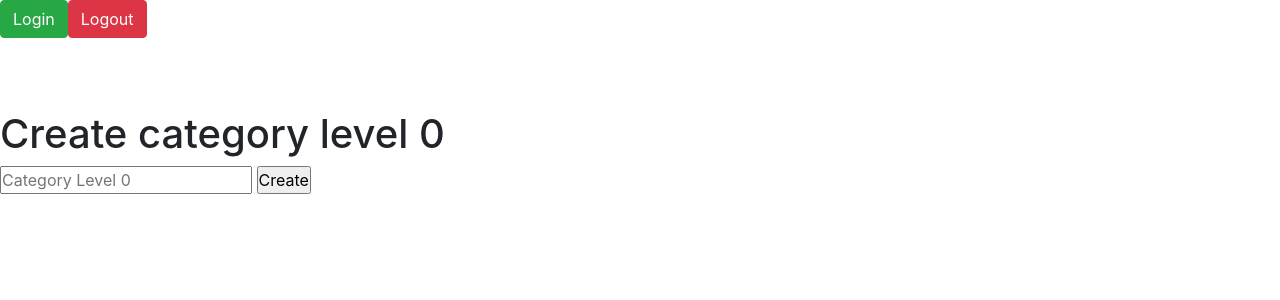
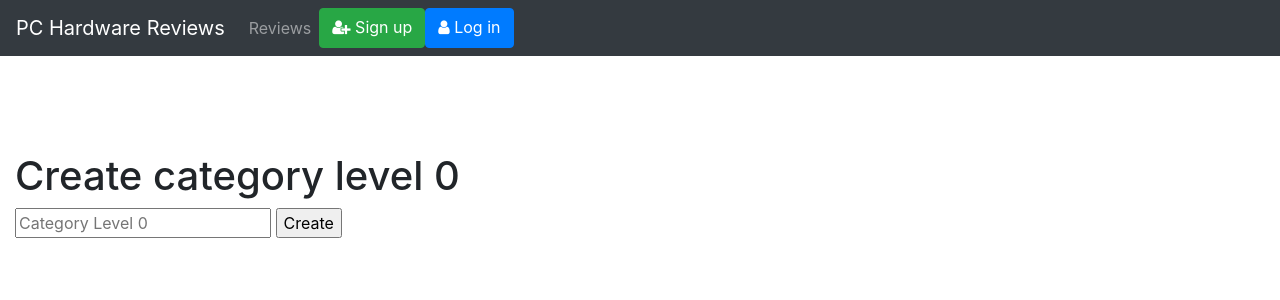
Before and after one commit to andrewsui/tgc07-project03, a Flask app: page /categories/create-0 in a window 1280 px wide. Shown: the top 300 px of the page. Run offline with Flask 2, Linux system fonts and the light colour scheme; some libraries are stand-ins or nearby versions.

Commit message:
Use bootstrap navbar in base template

```diff
--- a/static/css/style.css
+++ b/static/css/style.css
@@ -1,7 +1,7 @@
-* {
+/* * {
     margin: 0;
     padding: 0;
-}
+} */
 
 .vote-down {
     transform: scale(-1, 1);
--- a/templates/base-template.html
+++ b/templates/base-template.html
@@ -40,7 +40,26 @@
 </head>
 
 <body>
-    <a href="{{ url_for('login') }}" class="btn btn-success">Login</a><a href="{{ url_for('logout') }}" class="btn btn-danger">Logout</a>
+    <nav class="navbar navbar-expand-md navbar-dark bg-dark">
+        <a class="navbar-brand" href="#">PC Hardware Reviews</a>
+        <button class="navbar-toggler" type="button" data-toggle="collapse" data-target="#navbarNavAltMarkup" aria-controls="navbarNavAltMarkup" aria-expanded="false" aria-label="Toggle navigation">
+            <span class="navbar-toggler-icon"></span>
+        </button>
+        <div class="collapse navbar-collapse" id="navbarNavAltMarkup">
+            <div class="navbar-nav">
+                <a class="nav-link" href="{{ url_for('threads') }}">Reviews</a>
+                {% if not current_user.is_authenticated %}
+                    <a href="{{ url_for('create_user') }}" class="btn btn-success"><i class="fa fa-user-plus" aria-hidden="true"></i> Sign up</a>
+                    <a href="{{ url_for('login') }}" class="btn btn-primary"><i class="fa fa-user" aria-hidden="true"></i> Log in</a>
+                {% else %}
+                    <a href="{{ url_for('update_user', user_id=current_user._id) }}" class="btn btn-warning"><i class="fa fa-user-circle" aria-hidden="true"></i> Profile</a>
+                    <a href="{{ url_for('logout') }}" class="btn btn-danger"><i class="fa fa-user-o" aria-hidden="true"></i> Log out</a>
+                {% endif %}
+            </div>
+        </div>
+      </nav>
+
+
     <br>
     {{ current_user._id }}
     <br>
@@ -49,8 +68,10 @@
     {{ current_user.email }}
     <br>
 
-    {% block content %}
-    {% endblock %}
+    <div class="container-fluid">
+        {% block content %}
+        {% endblock %}
+    </div>
 </body>
 
 </html>
```
